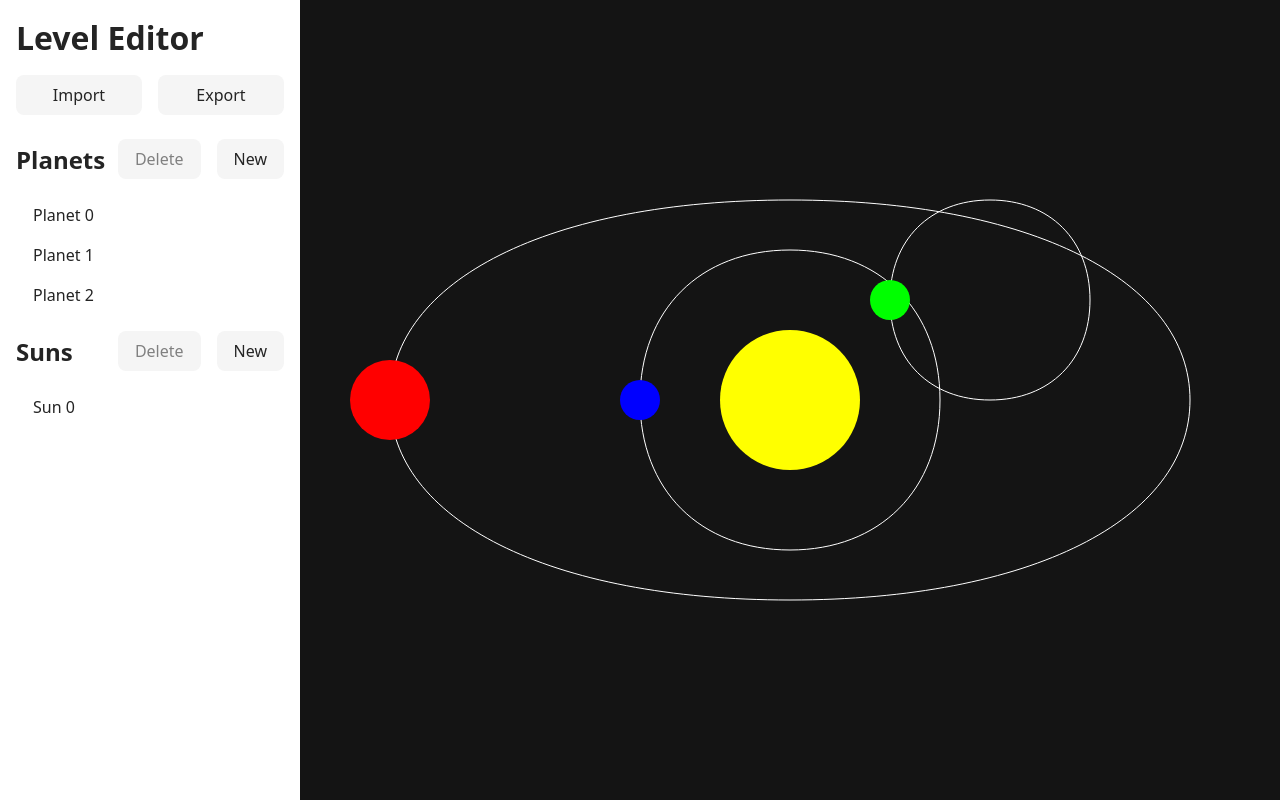
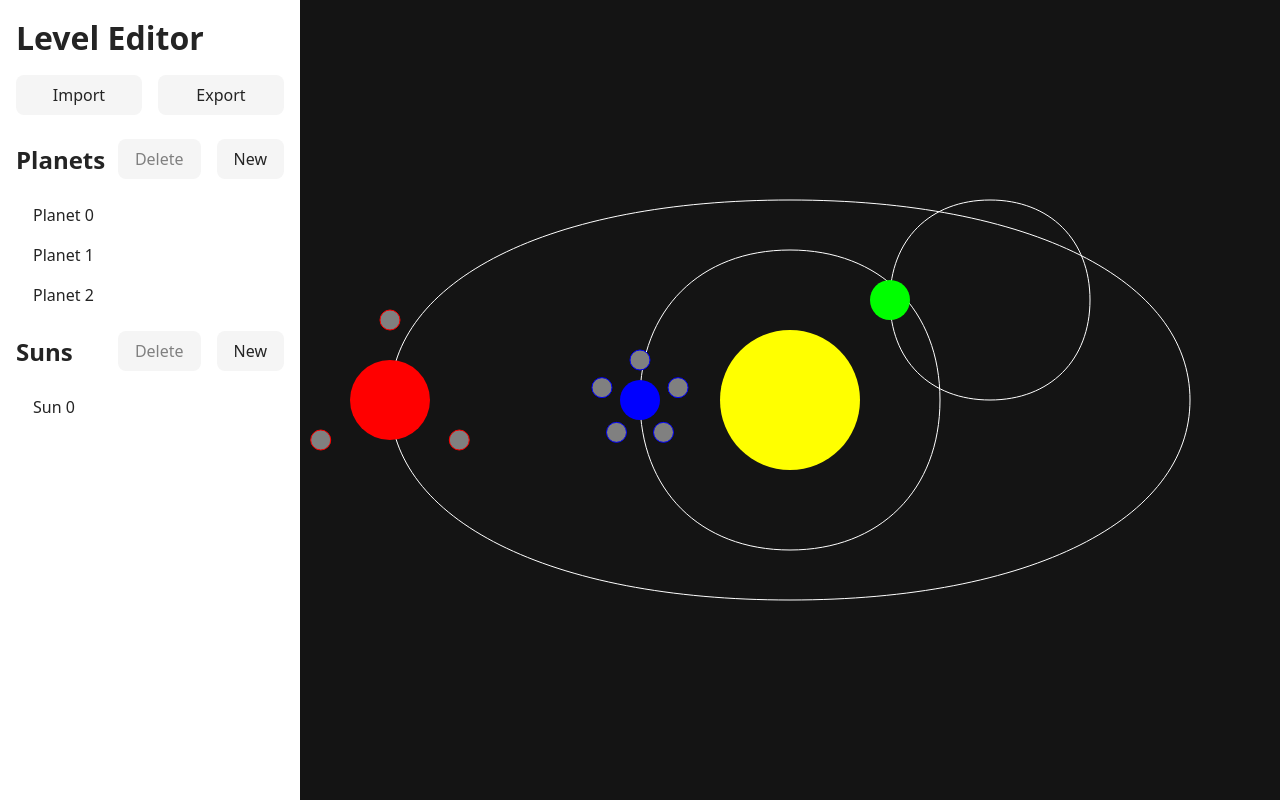
Before and after one commit to aphelion-studio/level-editor, a Svelte app: page / in a window 1280 px wide. Built offline with nearby package versions, Linux system fonts and the light colour scheme.

Commit message:
Draw moons

```diff
--- a/src/App.svelte
+++ b/src/App.svelte
@@ -104,6 +104,19 @@
         fill={playerColor(planet.owner)}
       />
     {/each}
+    {#each $level.planets as planet}
+      {#each { length: planet.moons } as _, i}
+        <circle
+          cx={cubicBezierX(planet.orbit) +
+            2 * planet.radius * Math.sin((2 * Math.PI * i) / planet.moons)}
+          cy={-cubicBezierY(planet.orbit) -
+            2 * planet.radius * Math.cos((2 * Math.PI * i) / planet.moons)}
+          r={10}
+          stroke={playerColor(planet.owner)}
+          fill="grey"
+        />
+      {/each}
+    {/each}
     {#each $level.suns as sun}
       <circle cx={sun.x} cy={-sun.y} r={sun.radius} fill="yellow" />
     {/each}
```
